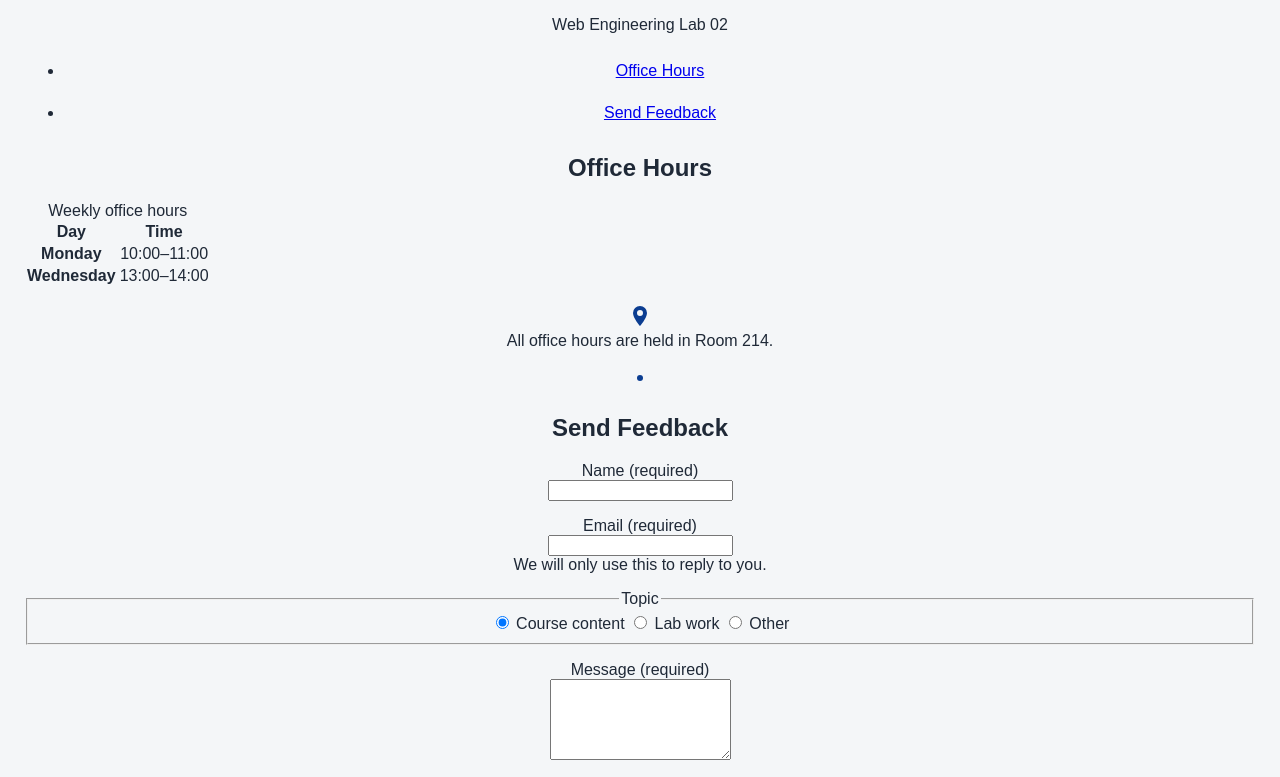
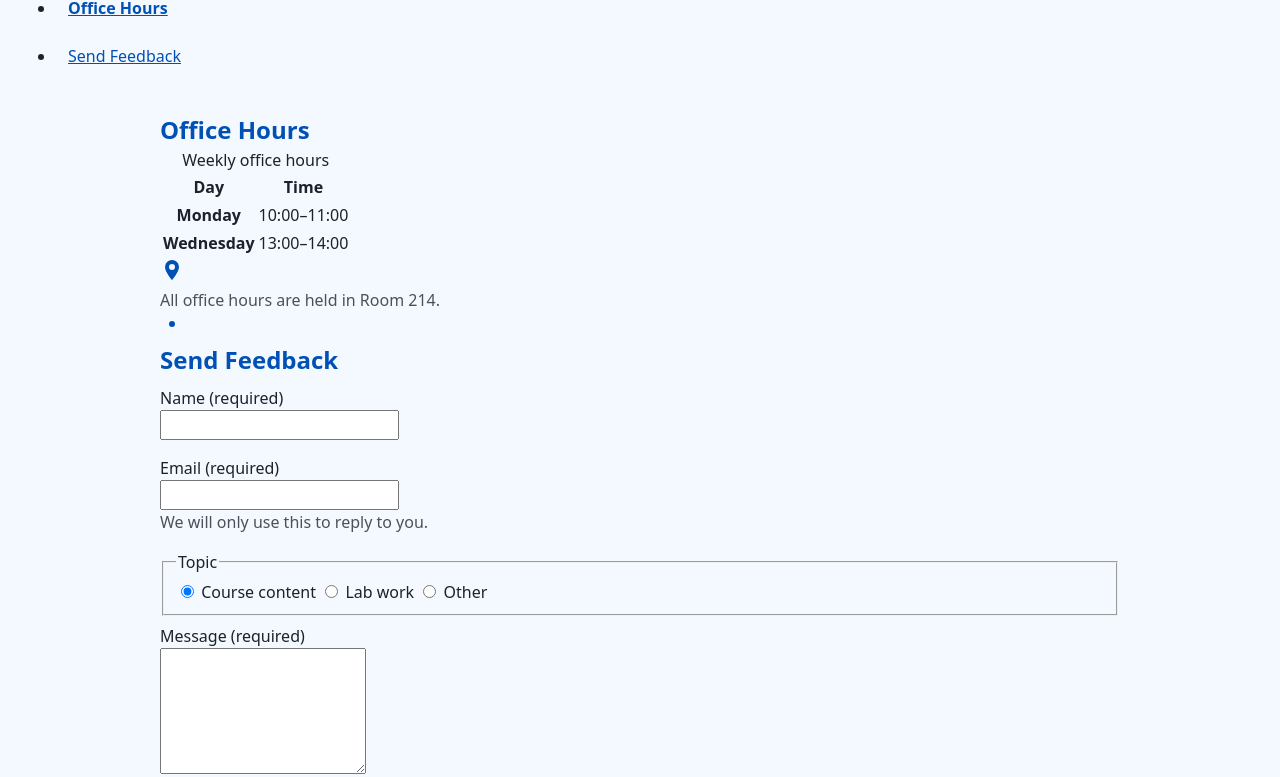
Before and after one commit to Natto-Ryvin/web-engineering-lab, a website: page public/index.html in a window 1280 px wide. Shown: the part 120-897 px from the top of the page. Drawn offline with Linux system fonts and the light colour scheme.

Commit message:
Add Lab 3 CSS layers and light-dark themes

```diff
--- a/public/index.html
+++ b/public/index.html
@@ -3,7 +3,7 @@
   <head>
     <meta charset="UTF-8" />
     <meta name="viewport" content="width=device-width, initial-scale=1" />
-    <title>Web Engineering Lab 02</title>
+    <title>Web Engineering Lab 03</title>
     <link rel="stylesheet" href="style.css" />
     <script type="module" src="script.js"></script>
   </head>
@@ -11,11 +11,11 @@
     <a href="#main-content" class="skip-link">Skip to main content</a>
     <header>
       <h1 id="greeting">Loading greeting...</h1>
-      <p>Web Engineering Lab 02</p>
+      <p>Web Engineering Lab 03</p>
       <nav>
         <ul>
-          <li><a href="#schedule" aria-current="location">Office Hours</a></li>
-          <li><a href="#feedback">Send Feedback</a></li>
+          <li><a href="#schedule" class="nav-link" aria-current="location">Office Hours</a></li>
+          <li><a href="#feedback" class="nav-link">Send Feedback</a></li>
         </ul>
       </nav>
     </header>
@@ -44,13 +44,13 @@
         <figure>
           <svg role="img" aria-labelledby="pin-title" width="24" height="24" viewBox="0 0 24 24">
             <title id="pin-title">Location pin</title>
-            <path fill="#0b3d91" d="M12 2a7 7 0 0 0-7 7c0 5 7 13 7 13s7-8 7-13a7 7 0 0 0-7-7zm0 10a3 3 0 1 1 0-6 3 3 0 0 1 0 6z" />
+            <path fill="currentColor" d="M12 2a7 7 0 0 0-7 7c0 5 7 13 7 13s7-8 7-13a7 7 0 0 0-7-7zm0 10a3 3 0 1 1 0-6 3 3 0 0 1 0 6z" />
           </svg>
-          <figcaption>All office hours are held in Room 214.</figcaption>
+          <figcaption class="text-muted">All office hours are held in Room 214.</figcaption>
         </figure>
       </section>
       <svg aria-hidden="true" width="24" height="24" viewBox="0 0 24 24">
-        <circle cx="12" cy="12" r="3" fill="#0b3d91" />
+        <circle cx="12" cy="12" r="3" fill="currentColor" />
       </svg>
       <section id="feedback">
         <h2>Send Feedback</h2>
@@ -62,7 +62,7 @@
           <p>
             <label for="email">Email (required)</label><br />
             <input type="email" id="email" name="email" required aria-describedby="email-hint" /><br />
-            <span id="email-hint">We will only use this to reply to you.</span>
+            <span id="email-hint" class="text-muted">We will only use this to reply to you.</span>
           </p>
           <fieldset>
             <legend>Topic</legend>
--- a/public/style.css
+++ b/public/style.css
@@ -1,12 +1,40 @@
+@layer reset, base, components, utilities;
+
+@layer reset {
+  *, *::before, *::after {
+    box-sizing: border-box;
+  }
+  body, h1, h2, p, figure {
+    margin: 0;
+  }
+}
+
+@layer base {
+  :root {
+  color-scheme: light dark;
+  --space: 1rem;
+  --color-bg: light-dark(oklch(98% 0.01 255), oklch(20% 0.02 255));
+  --color-text: light-dark(oklch(25% 0.02 255), oklch(94% 0.01 255));
+  --color-accent: light-dark(oklch(45% 0.18 255), oklch(75% 0.12 255));
+  --color-surface: color-mix(in oklch, var(--color-bg) 92%, var(--color-accent));
+  --color-border: color-mix(in oklch, var(--color-text) 55%, var(--color-bg));
+  --color-muted: color-mix(in oklch, var(--color-text) 75%, var(--color-bg));
+}
   body {
-  font-family: Arial, sans-serif;
-  background: #f4f6f8;
-  color: #1f2937;
-  text-align: center;
-  padding: 3rem 1rem;
+    font-family: system-ui, sans-serif;
+    line-height: 1.5;
+    padding: var(--space);
+    color: var(--color-text);
+    background: var(--color-bg);
   }
-h1 {
-  color: #993d0b;
+  input, textarea, button {
+    font: inherit;
+  }
+}
+
+@layer components {
+  h1, h2 {
+    color: var(--color-accent);
   }
   .skip-link {
     position: absolute;
@@ -14,18 +42,52 @@ h1 {
     left: 1rem;
     transform: translateY(-150%);
     padding: 0.75rem 1rem;
-  background: #ffffff;
-  color: #003d8f;
+    background: var(--color-bg);
+    color: var(--color-accent);
     z-index: 1000;
   }
   .skip-link:focus {
     transform: translateY(0);
   }
   :focus-visible {
-  outline: 3px solid #0b5fff;
+    outline: 3px solid var(--color-accent);
     outline-offset: 2px;
   }
   nav a {
     display: inline-block;
     padding: 12px;
   }
+  main {
+    max-inline-size: 60rem;
+    margin-inline: auto;
+    padding-block: 1rem;
+  }
+  form p {
+    margin-block: 0.5rem 1rem;
+  }
+  :where(nav ul li) a { color: var(--color-accent); }
+  .nav-link { color: var(--color-accent); }
+  a[aria-current="location"] { color: var(--color-accent); font-weight: bold; }
+
+  button {
+  color: var(--color-bg);
+  background: var(--color-accent);
+  border: 1px solid var(--color-border);
+  padding: 0.5rem 1rem;
+  cursor: pointer;
+}
+button:hover {
+  background: color-mix(in oklch, var(--color-accent), black 15%);
+}
+svg {
+  color: var(--color-accent);
+}
+}
+
+@layer utilities {
+  .text-muted {
+    color: var(--color-muted);
+  }
+}
+@layer base { #schedule-heading { color: crimson; } }
+@layer components { h2 { color: var(--color-accent); } }
```
Lines whose indentation alone changed are shown as unchanged.
